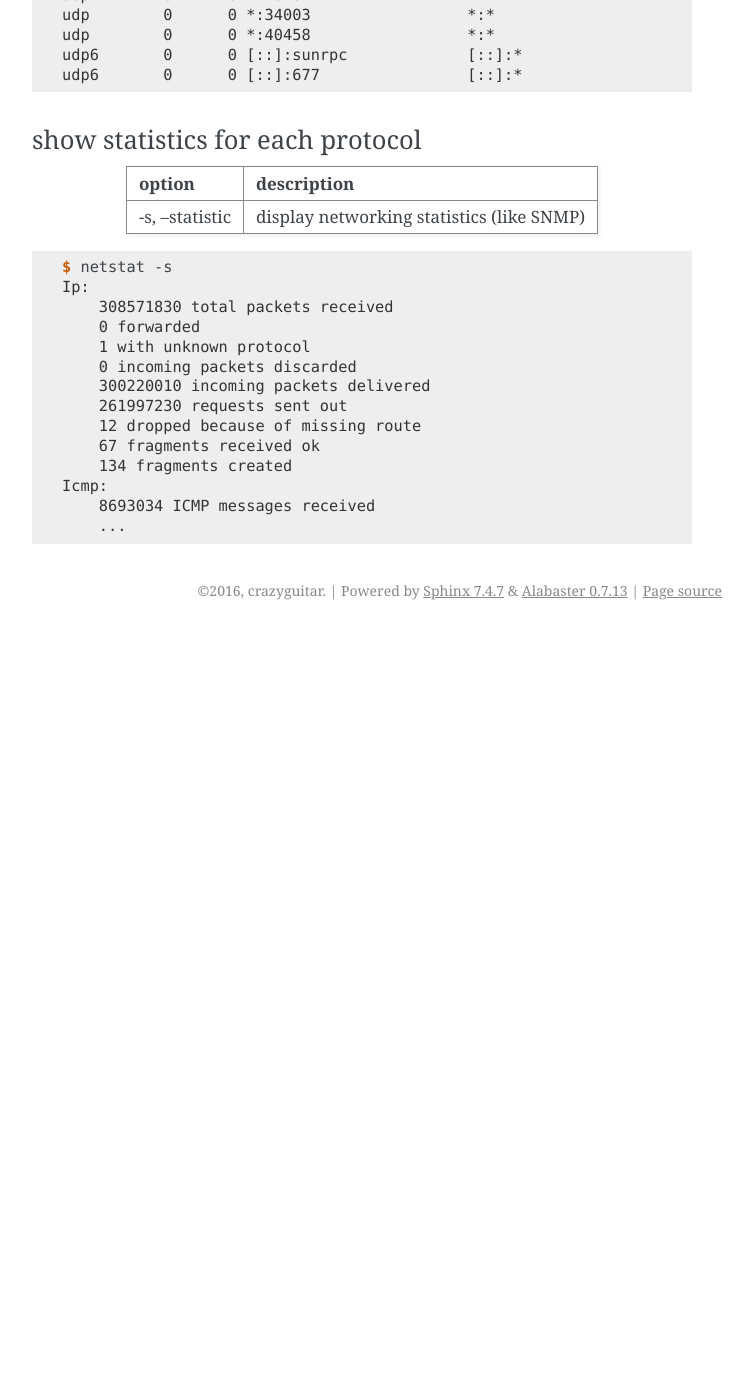
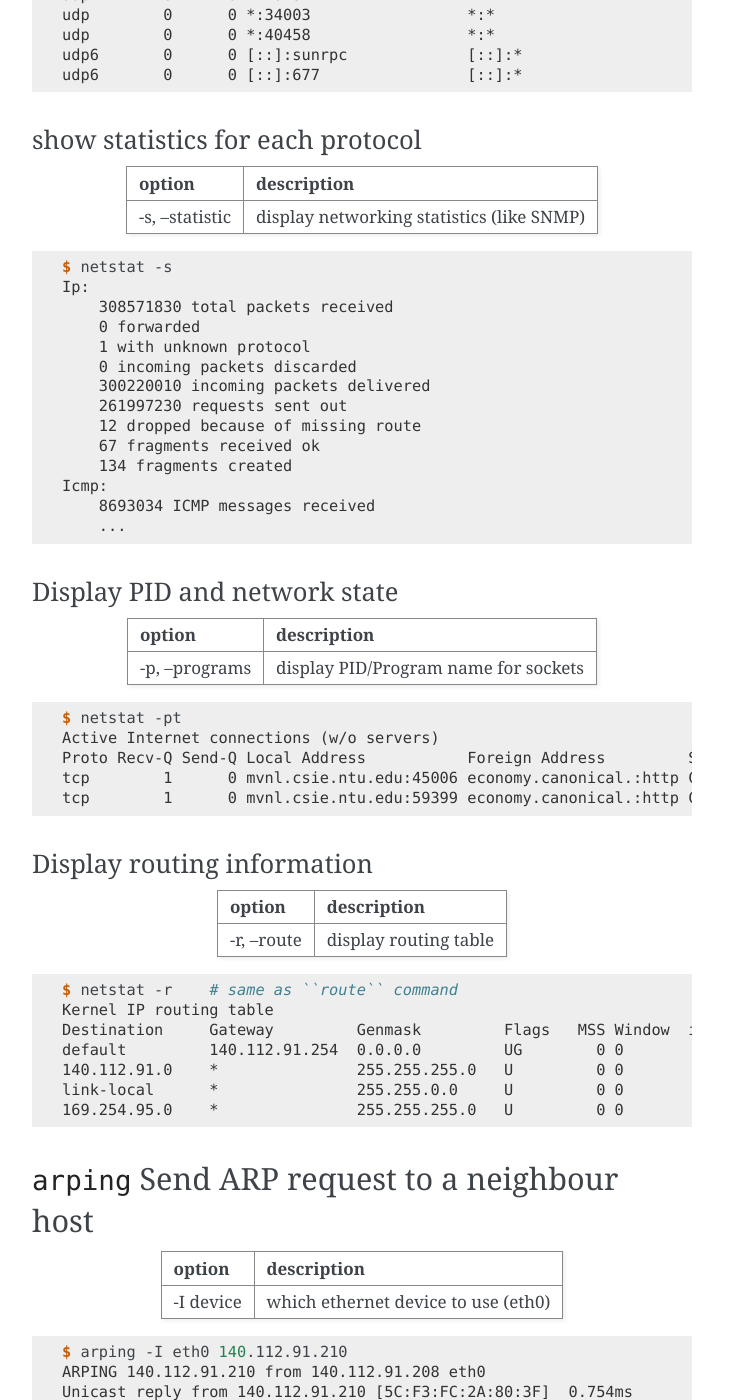
Before and after one commit to crazyguitar/dockersheeet, a Sphinx documentation site: the page built from docs/notes/network-commoncli.rst, in a window 1280 px wide and 1400 px high, scrolled down 2188 px. Shown: the whole window, without its empty margins (388-1141 px from the left). Built offline with Sphinx 7.4.7, drawn with Linux system fonts in a browser that asks for light colours; before the commit the page ends 2818 px from its top, so only the background shows below that; some of the changed text lies outside the part shown.

Commit message:
Add ``arping``, ``ethtool``, ``dhclient`` usage notes

```diff
--- a/docs/notes/network-commoncli.rst
+++ b/docs/notes/network-commoncli.rst
@@ -144,3 +144,85 @@
     Icmp:
         8693034 ICMP messages received
         ...
+
+Display PID and network state
+~~~~~~~~~~~~~~~~~~~~~~~~~~~~~
+
+=================  ========================================
+ option             description
+=================  ========================================
+ -p, --programs     display PID/Program name for sockets
+=================  ========================================
+
+.. code-block:: console
+
+    $ netstat -pt
+    Active Internet connections (w/o servers)
+    Proto Recv-Q Send-Q Local Address           Foreign Address         State       PID/Program name
+    tcp        1      0 mvnl.csie.ntu.edu:45006 economy.canonical.:http CLOSE_WAIT  11988/python
+    tcp        1      0 mvnl.csie.ntu.edu:59399 economy.canonical.:http CLOSE_WAIT  8635/python
+
+Display routing information
+~~~~~~~~~~~~~~~~~~~~~~~~~~~
+
+===============  ==========================
+ option           description
+===============  ==========================
+-r, --route       display routing table
+===============  ==========================
+
+.. code-block:: console
+
+    $ netstat -r    # same as ``route`` command
+    Kernel IP routing table
+    Destination     Gateway         Genmask         Flags   MSS Window  irtt Iface
+    default         140.112.91.254  0.0.0.0         UG        0 0          0 eth0
+    140.112.91.0    *               255.255.255.0   U         0 0          0 eth0
+    link-local      *               255.255.0.0     U         0 0          0 eth0
+    169.254.95.0    *               255.255.255.0   U         0 0          0 usb0
+
+``arping`` Send ARP request to a neighbour host
+-----------------------------------------------
+
+==============  ====================================
+ option          description
+==============  ====================================
+ -I device       which ethernet device to use (eth0)
+==============  ====================================
+
+.. code-block:: console
+
+    $ arping -I eth0 140.112.91.210
+    ARPING 140.112.91.210 from 140.112.91.208 eth0
+    Unicast reply from 140.112.91.210 [5C:F3:FC:2A:80:3F]  0.754ms
+    Unicast reply from 140.112.91.210 [5C:F3:FC:2A:80:3F]  0.763ms
+    ...
+
+``dhclient`` DHCP Client
+------------------------
+
+Request a IP address from DHCP server
+
+=============  ======================
+ option         description
+=============  ======================
+ -v --verbose   Enable verbose
+=============  ======================
+
+.. code-block:: console
+
+    $ dhclient -v eth0
+
+``ethtool`` Query or control network driver and hardware
+--------------------------------------------------------
+
+==============  ========================================
+  option         description
+==============  ========================================
+ -i, --driver     Display interface driver information
+==============  ========================================
+
+.. code-block:: console
+
+    $ ethtool eth0
+    $ ethtool -i eth0
```
